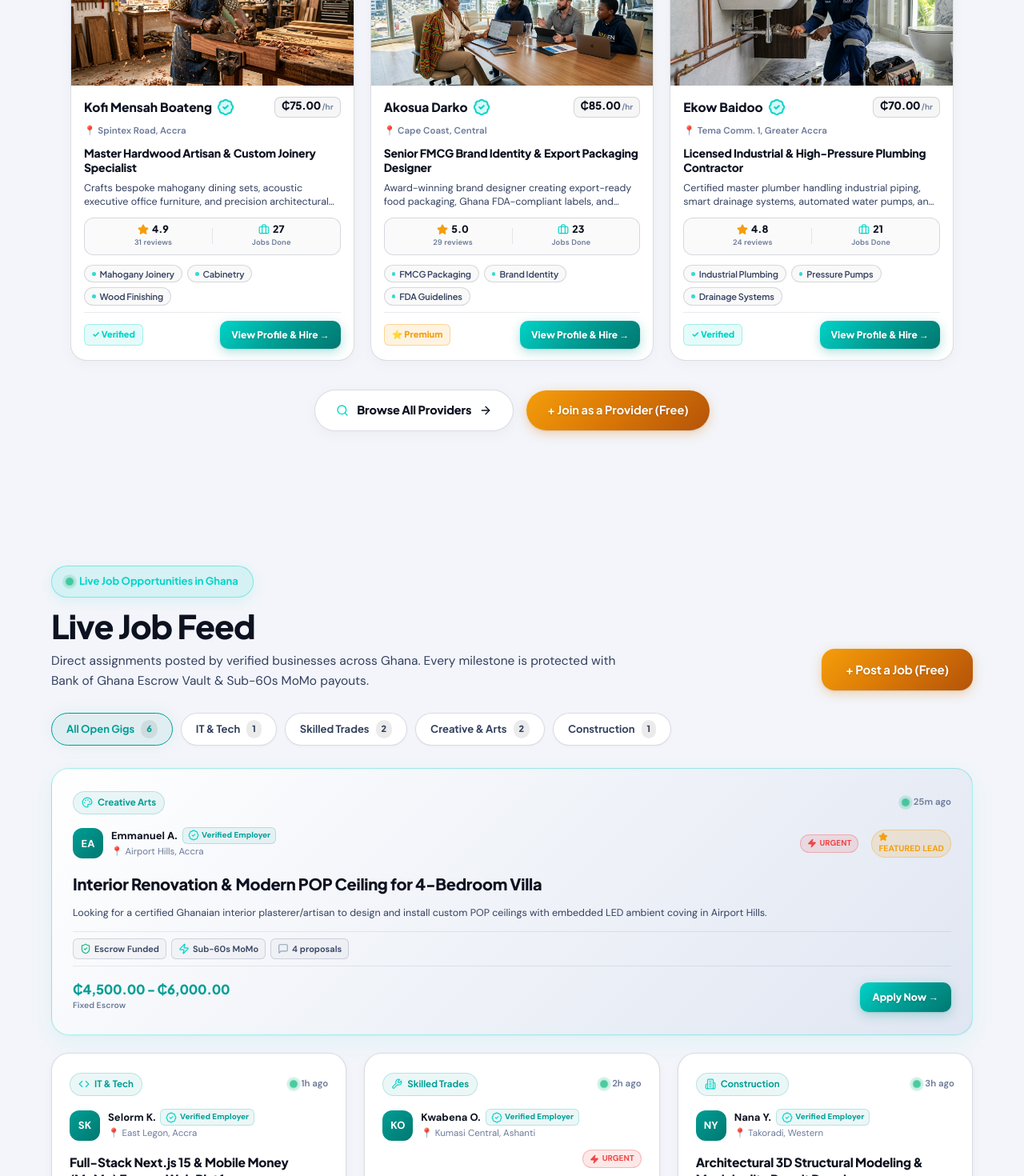
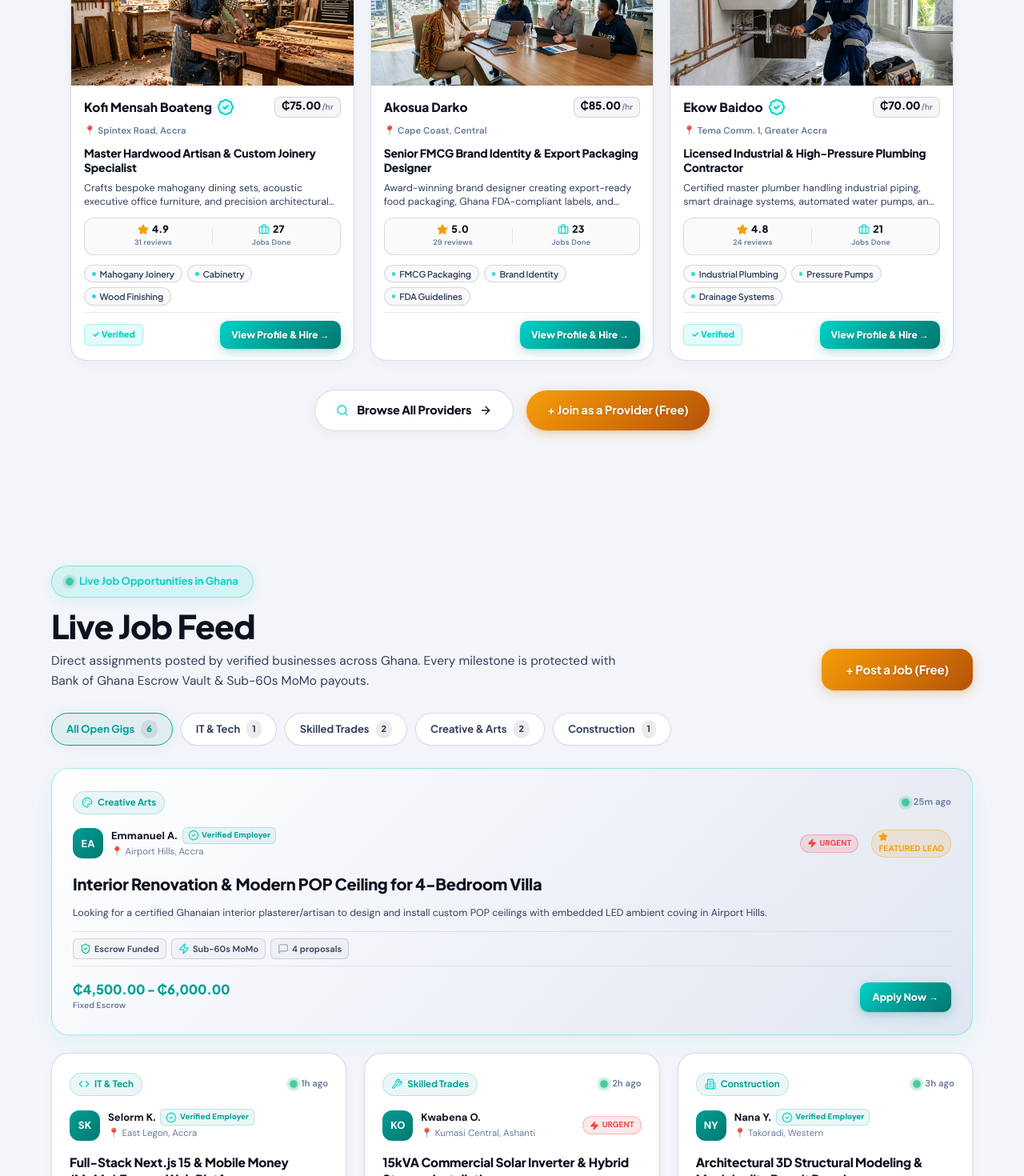
Before and after one commit to JoeVardyGC/GigGhana, a Next.js app: page / in a window 1280 px wide. Shown: the part 1700-3170 px from the top of the page at 80% size. Built offline with nearby package versions, Linux system fonts and the light colour scheme.

Commit message:
feat(kyc): enforce conditional Ghana Card verification badges on employers and service providers

```diff
--- a/components/LandingPage.tsx
+++ b/components/LandingPage.tsx
@@ -754,10 +754,11 @@ const occupationSlides = [
                   const skills = p.skill_names ? (Array.isArray(p.skill_names) ? p.skill_names : p.skill_names.split('|').filter(Boolean)) : [];
                   const rating = Number(p.rating_avg || 5.0);
                   const jobsCount = Number(p.completed_jobs || (idx === 0 ? 42 : 25));
+                  const isVerified = Boolean(p.is_verified === 1 || p.is_verified === true || p.is_kyc_verified || p.ghana_card_verified);
                   const tier = p.membership_tier || p.tier || (
-                    p.badge?.toLowerCase().includes('premium') || p.badge?.toLowerCase().includes('elite') || (jobsCount >= 30)
+                    (p.badge?.toLowerCase().includes('premium') || p.badge?.toLowerCase().includes('elite') || jobsCount >= 30) && isVerified
                       ? 'premium'
-                      : p.badge?.toLowerCase().includes('verified') || (p.is_verified && jobsCount >= 5)
+                      : (p.badge?.toLowerCase().includes('verified') || jobsCount >= 5) && isVerified
                         ? 'verified'
                         : 'beginner'
                   );
@@ -788,7 +789,9 @@ const occupationSlides = [
                         <div className="artisan-name-row">
                           <div className="artisan-name-title">
                             <span>{p.first_name} {p.last_name}</span>
-                            <BadgeCheck className="w-[22px] h-[22px] text-[#00D4C8] fill-[#00D4C8]/15 shrink-0" strokeWidth={2.2} aria-label="Verified Provider" />
+                            {isVerified && (
+                              <BadgeCheck className="w-[22px] h-[22px] text-[#00D4C8] fill-[#00D4C8]/15 shrink-0" strokeWidth={2.2} aria-label="Verified Ghana Card Provider" />
+                            )}
                           </div>
                           <div className="artisan-rate-capsule">
                             <span className="artisan-rate-val">{formatCurrency(p.hourly_rate || 85)}</span>
@@ -809,7 +812,7 @@ const occupationSlides = [
                         </h3>
 
                         <p className="artisan-studio-bio">
-                          {p.bio || 'Verified master artisan & specialist providing reliable, escrow-protected services across Ghana.'}
+                          {p.bio || 'Specialist providing reliable, escrow-protected services across Ghana.'}
                         </p>
 
                         {/* Performance Stats Strip (Modern 2-Pillar Metric Capsule) */}
@@ -843,11 +846,11 @@ const occupationSlides = [
 
                         {/* Card Action Footer */}
                         <div className="artisan-studio-footer">
-                          {tier === 'premium' ? (
+                          {tier === 'premium' && isVerified ? (
                             <div className="artisan-footer-tier artisan-tier-premium">
                               ⭐ Premium
                             </div>
-                          ) : tier === 'verified' ? (
+                          ) : tier === 'verified' && isVerified ? (
                             <div className="artisan-footer-tier artisan-tier-verified">
                               ✓ Verified
                             </div>
@@ -944,6 +947,7 @@ const occupationSlides = [
               <div className="ljf-grid">
                 {latestJobs.map((j: any, idx: number) => {
                   const isFeaturedHeroCard = idx === 0;
+                  const isClientVerified = Boolean(j.is_verified === 1 || j.is_verified === true || j.is_client_verified === 1 || j.client_verified || j.is_kyc_verified || j.ghana_card_verified);
                   return (
                     <div
                       key={j.id || idx}
@@ -970,10 +974,12 @@ const occupationSlides = [
                           <div>
                             <div className="rjh-jc-client-name">
                               <span>{j.first_name} {j.last_name ? j.last_name[0] + '.' : ''}</span>
-                              <span className="rjh-jc-kyc-tag">
-                                <BadgeCheck className="w-3.5 h-3.5 text-[#00D4C8] shrink-0" />
-                                <span>Verified Employer</span>
-                              </span>
+                              {isClientVerified && (
+                                <span className="rjh-jc-kyc-tag">
+                                  <BadgeCheck className="w-3.5 h-3.5 text-[#00D4C8] shrink-0" />
+                                  <span>Verified Employer</span>
+                                </span>
+                              )}
                             </div>
                             <div className="rjh-jc-client-loc">📍 {j.location || 'Accra, Ghana'}</div>
                           </div>
--- a/lib/types.ts
+++ b/lib/types.ts
@@ -53,6 +53,7 @@ export const fallbackRecentJobs = [
     created_at: new Date(Date.now() - 25 * 60 * 1000).toISOString(),
     first_name: 'Emmanuel',
     last_name: 'Agyeman',
+    is_verified: 1,
   },
   {
     id: 102,
@@ -70,6 +71,7 @@ export const fallbackRecentJobs = [
     created_at: new Date(Date.now() - 65 * 60 * 1000).toISOString(),
     first_name: 'Selorm',
     last_name: 'Klutse',
+    is_verified: 1,
   },
   {
     id: 103,
@@ -87,6 +89,7 @@ export const fallbackRecentJobs = [
     created_at: new Date(Date.now() - 130 * 60 * 1000).toISOString(),
     first_name: 'Kwabena',
     last_name: 'Osei',
+    is_verified: 0,
   },
   {
     id: 104,
@@ -104,6 +107,7 @@ export const fallbackRecentJobs = [
     created_at: new Date(Date.now() - 210 * 60 * 1000).toISOString(),
     first_name: 'Nana',
     last_name: 'Yeboah',
+    is_verified: 1,
   },
   {
     id: 105,
@@ -121,6 +125,7 @@ export const fallbackRecentJobs = [
     created_at: new Date(Date.now() - 320 * 60 * 1000).toISOString(),
     first_name: 'Ekow',
     last_name: 'Baidoo',
+    is_verified: 0,
   },
   {
     id: 106,
@@ -138,6 +143,7 @@ export const fallbackRecentJobs = [
     created_at: new Date(Date.now() - 480 * 60 * 1000).toISOString(),
     first_name: 'Akosua',
     last_name: 'Darko',
+    is_verified: 1,
   },
 ];
 
@@ -233,8 +239,9 @@ export const fallbackFeaturedProviders = [
     cat_icon: 'pen-tool',
     location: 'Cape Coast, Central',
     avatar: '/images/occupations/executive.jpg',
-    is_verified: 1,
-    badge: '⭐ Premium Designer',
+    is_verified: 0,
+    membership_tier: 'beginner',
+    badge: 'Registered Provider',
     rating_avg: 5.0,
     rating_count: 29,
     completed_jobs: 23,
```
